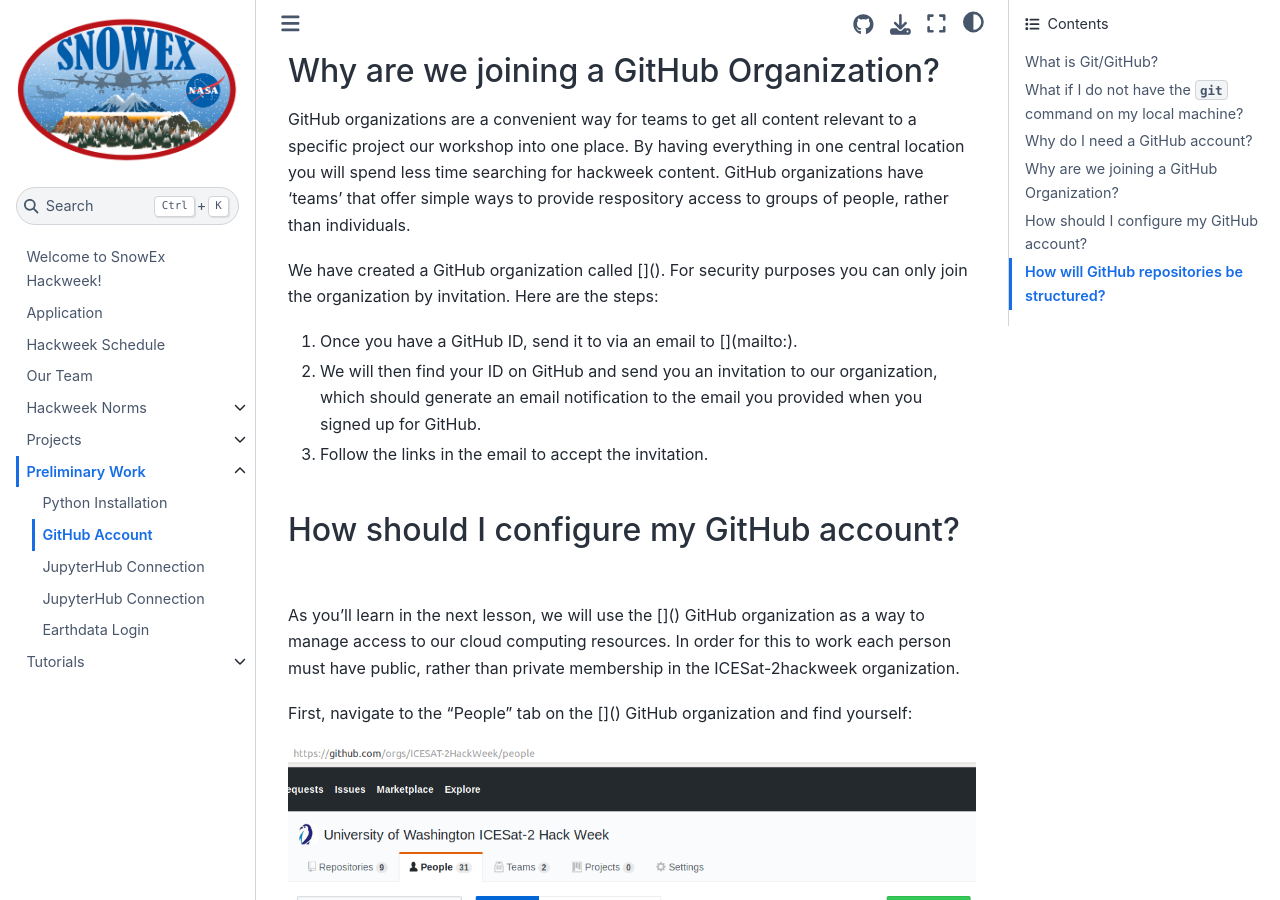
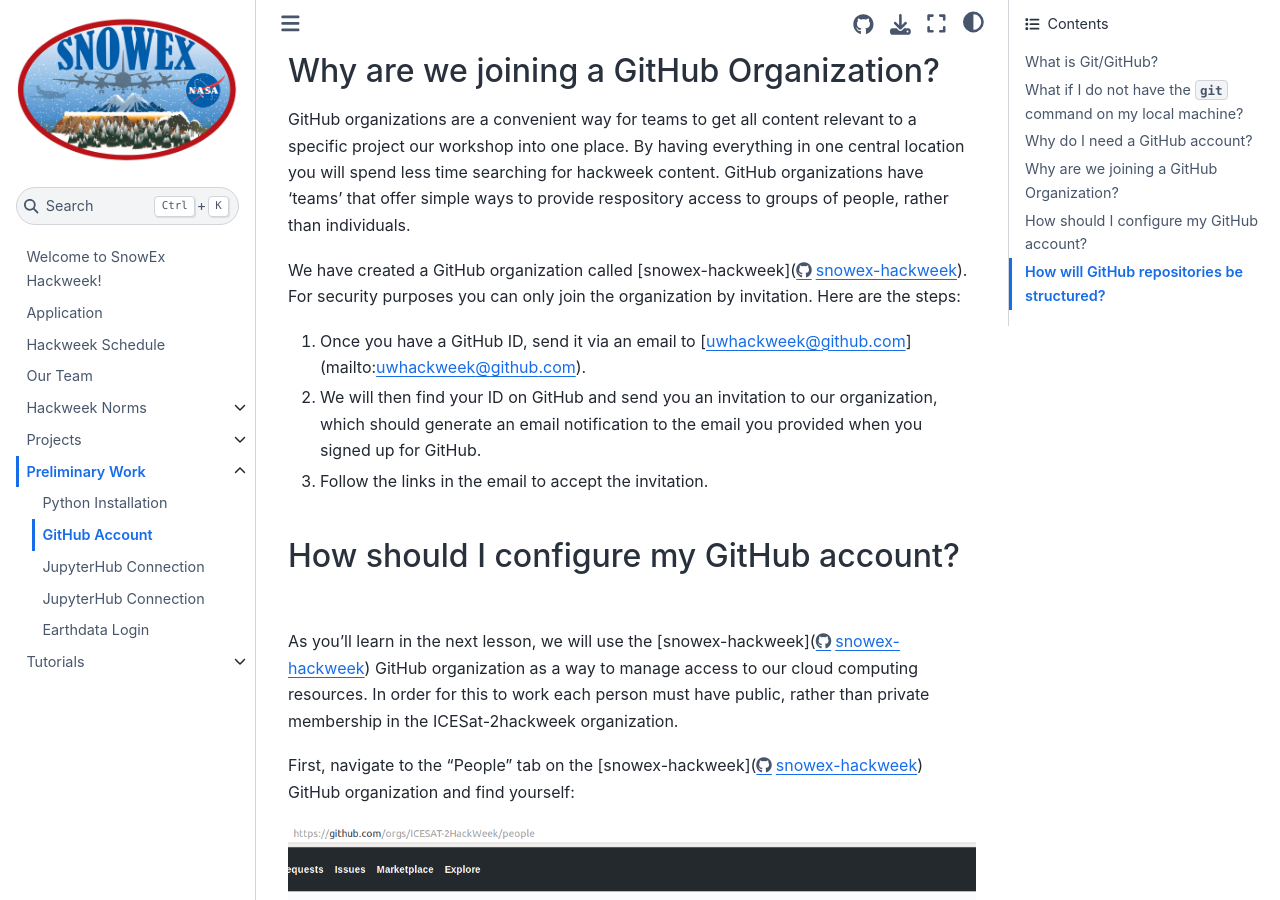
Before and after one commit to snowex-hackweek/website-2021, a Jupyter Book: the page built from book/preliminary/github.md, in a window 1280 px wide and 900 px high, scrolled down 1335 px. Built offline with Jupyter Book 1.0.4 settings and Sphinx 7.4.7 and the Sphinx Book theme 1.1.4, drawn with Linux system fonts in a browser that asks for light colours; some of the changed text lies outside the part shown.

Commit message:
fix markdown parsing warnings

```diff
--- a/book/_config.yml
+++ b/book/_config.yml
@@ -9,6 +9,11 @@
   myst_substitutions:
     hackweek: snowex-hackweek
     dates: July 12 to 16, 2021
+    github_org_url: https://github.com/snowex-hackweek
+    jupyterhub_url: https://snowex.hackweek.io
+    contact_email: uwhackweek@github.com
+
+
 
 # Force re-execution of notebooks on each build.
 # See https://jupyterbook.org/content/execute.html
--- a/book/preliminary/github.md
+++ b/book/preliminary/github.md
@@ -1,14 +1,14 @@
 # GitHub Account
 
-### What is Git/GitHub?
+## What is Git/GitHub?
 
 [Git](https://git-scm.com/) is a popular version control system that is the foundation of most open source software development. You are not required to know Git in advance of this event, but come prepared to learn a lot about it! [GitHub](https://github.com) is a hosting service for Git repositories, enabling us to share code across teams in a web environment.
 
-### What if I do not have the `git` command on my local machine?
+## What if I do not have the `git` command on my local machine?
 
 If you don't have Git installed on you local machine, you can download the latest installer on [Git-SCM](https://git-scm.com). More help for the install process can be found in the [official Git documentation](https://git-scm.com/book/en/v2/Getting-Started-Installing-Git)
 
-### Why do I need a GitHub account?
+## Why do I need a GitHub account?
 
 There are three reasons you are required to have a GitHub account for the hackweek:
 
@@ -22,21 +22,21 @@
 
 Then, click on the big green button and then answer a few required questions. Be sure to save your password somewhere safe because you will need it later!
 
-### Why are we joining a GitHub Organization?
+## Why are we joining a GitHub Organization?
 
 GitHub organizations are a convenient way for teams to get all content relevant to a specific project our workshop into one place. By having everything in one central location you will spend less time searching for hackweek content. GitHub organizations have 'teams' that offer simple ways to provide respository access to groups of people, rather than individuals.
 
-We have created a GitHub organization called [{{ hackweek.name }}]({{ hackweek.github_org_url}}). For security purposes you can only join the organization by invitation. Here are the steps:
+We have created a GitHub organization called [{{ hackweek }}]({{ github_org_url}}). For security purposes you can only join the organization by invitation. Here are the steps:
 
-1. Once you have a GitHub ID, send it to {{ hackweek.admin_contact }} via an email to [{{ hackweek.email }}](mailto:{{ hackweek.email }}).
+1. Once you have a GitHub ID, send it via an email to [{{ contact_email }}](mailto:{{ contact_email }}).
 2. We will then find your ID on GitHub and send you an invitation to our organization, which should generate an email notification to the email you provided when you signed up for GitHub.
 3. Follow the links in the email to accept the invitation.
 
-### How should I configure my GitHub account?
+## How should I configure my GitHub account?
 
-As you'll learn in the next lesson, we will use the [{{ hackweek.name }}]({{ hackweek.github_org_url}}) GitHub organization as a way to manage access to our cloud computing resources. In order for this to work each person must have public, rather than private membership in the ICESat-2hackweek organization.
+As you'll learn in the next lesson, we will use the [{{ hackweek }}]({{ github_org_url}}) GitHub organization as a way to manage access to our cloud computing resources. In order for this to work each person must have public, rather than private membership in the ICESat-2hackweek organization.
 
-First, navigate to the "People" tab on the [{{ hackweek.name }}]({{ hackweek.github_org_url}}) GitHub organization and find yourself:
+First, navigate to the "People" tab on the [{{ hackweek }}]({{ github_org_url}}) GitHub organization and find yourself:
 
 ![people-tab](../img/private-github.png)
 
@@ -46,9 +46,9 @@
 
 The steps for doing this are also well documented on [this](https://help.github.com/en/articles/publicizing-or-hiding-organization-membership) GitHub help page.
 
-### How will GitHub repositories be structured?
+## How will GitHub repositories be structured?
 
-When you click on the "Repositories" tab in the [{{ hackweek.name }}]({{ hackweek.github_org_url}}) GitHub Organization you will see a list of names, each of which links to a separate GitHub repository:
+When you click on the "Repositories" tab in the [{{ hackweek }}]({{ github_org_url}}) GitHub Organization you will see a list of names, each of which links to a separate GitHub repository:
 
 ![repos-tab](../img/repos.png)
 
```
Also changed, not shown: book/preliminary/conda.md (+8 -8 lines), book/preliminary/earthdata.md (+3 -3 lines), book/preliminary/jupyterhub.md (+6 -6 lines), book/preliminary/jupyterhub_fork_clone.md (+6 -6 lines), book/tutorials/raster/intro-ipyleaflet.ipynb, 1 other file.
